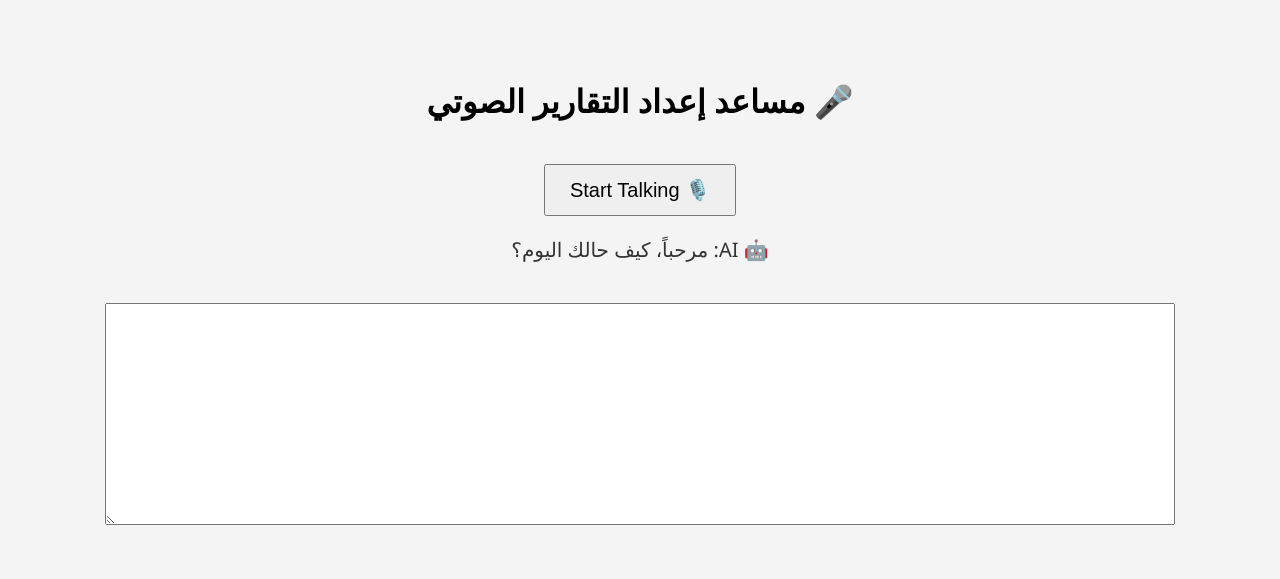
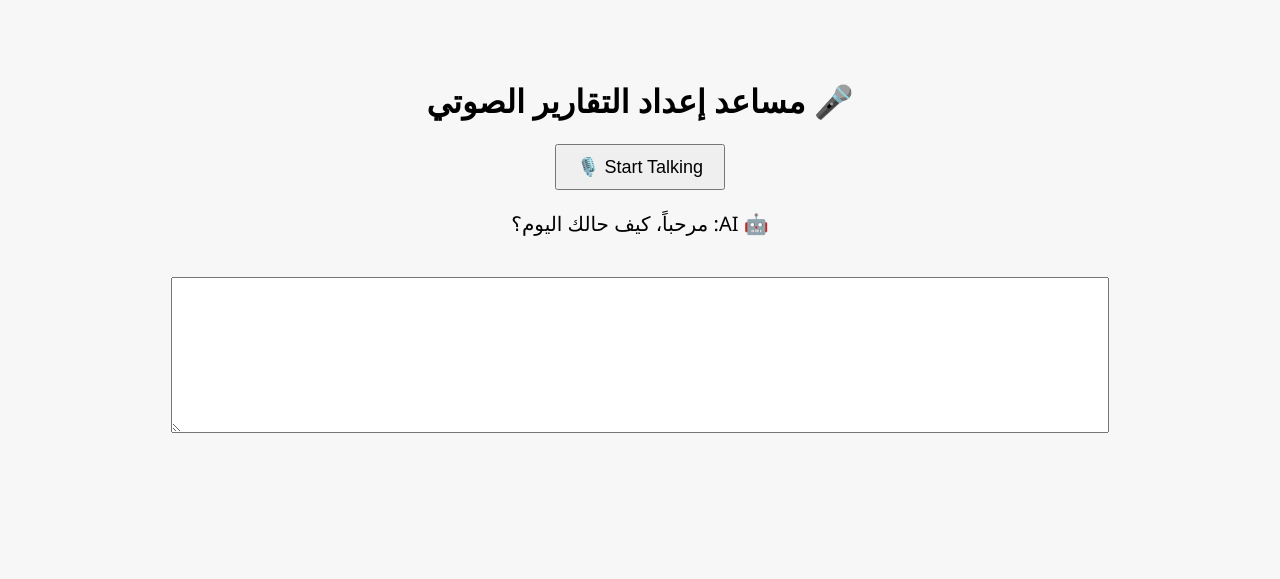
Before and after one commit to Rashidlovew/voice-report-assistant, a Flask app: page / in a window 1280 px wide. Shown: the top 579 px of the page. Run offline with Flask 3, Linux system fonts and the light colour scheme; data that the repository does not hold is empty.

Commit message:
Update index.html

```diff
--- a/templates/index.html
+++ b/templates/index.html
@@ -8,33 +8,30 @@
             font-family: 'Segoe UI', sans-serif;
             text-align: center;
             padding: 50px;
-            background-color: #f4f4f4;
+            background-color: #f7f7f7;
         }
         button {
-            padding: 12px 24px;
-            font-size: 20px;
+            padding: 10px 20px;
+            font-size: 18px;
             cursor: pointer;
-            margin-top: 20px;
         }
         #status {
             margin: 20px;
             font-size: 20px;
-            color: #333;
         }
         textarea {
-            width: 90%;
-            height: 200px;
+            width: 80%;
+            height: 150px;
             margin-top: 20px;
-            font-size: 16px;
-            padding: 10px;
             direction: rtl;
+            text-align: right;
         }
     </style>
 </head>
 <body>
     <h1>🎤 مساعد إعداد التقارير الصوتي</h1>
-    <button id="start-button">🎙️ Start Talking</button>
-    <div id="status">⏳ جاري تحميل الرسالة الافتتاحية...</div>
+    <button id="start-button">Start Talking 🎙️</button>
+    <div id="status">...</div>
     <textarea id="response" readonly></textarea>
 
     <script src="/static/script.js"></script>
```
